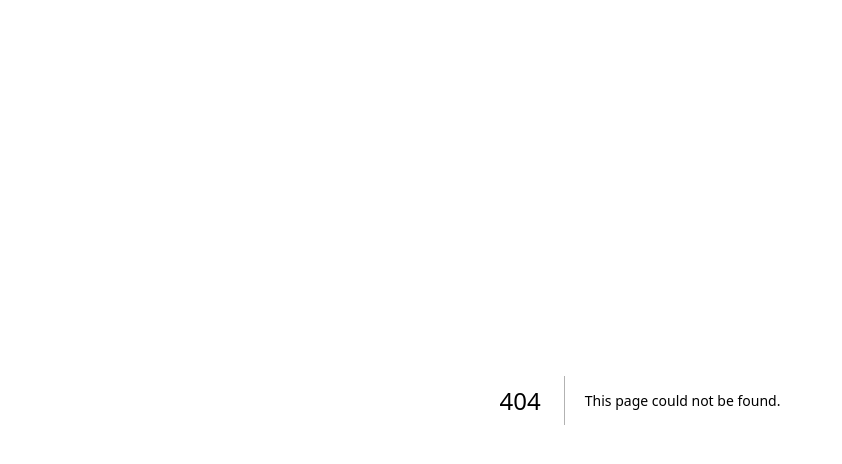
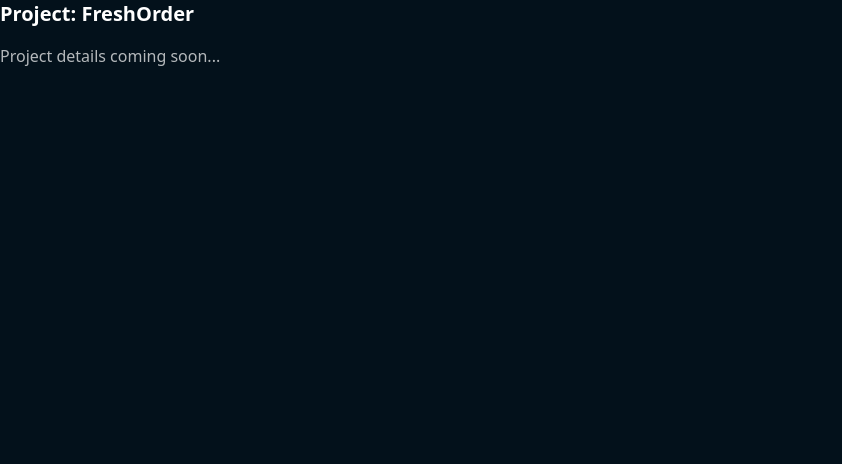
Before and after one commit to VeckovN/veckov-portfolio, a Next.js app: page /project/FreshOrder in a window 1280 px wide. Before the commit this address had no page. Shown: the top 464 px of the page, without its empty margins (0-842 px from the left). Built offline with nearby package versions, Linux system fonts and the light colour scheme.

Commit message:
feat: add dynamic project route using slug

```diff
--- /dev/null
+++ b/app/project/[slug]/page.tsx
@@ -0,0 +1,21 @@
+interface ProjectPageProps {
+    params: Promise<{ slug: string }>
+}
+
+const ProjectPage = async({params}: ProjectPageProps) => {
+    const {slug} = await params;
+
+    return (
+        <div className="min-h-screen bg-about text-white">
+            <h1 className='text-xl font-bold'>
+                Project: {slug}
+            </h1>
+
+            <p className="mt-4 opacity-70 text-md">
+                Project details coming soon...
+            </p>
+        </div>
+    )
+}
+
+export default ProjectPage;
```
